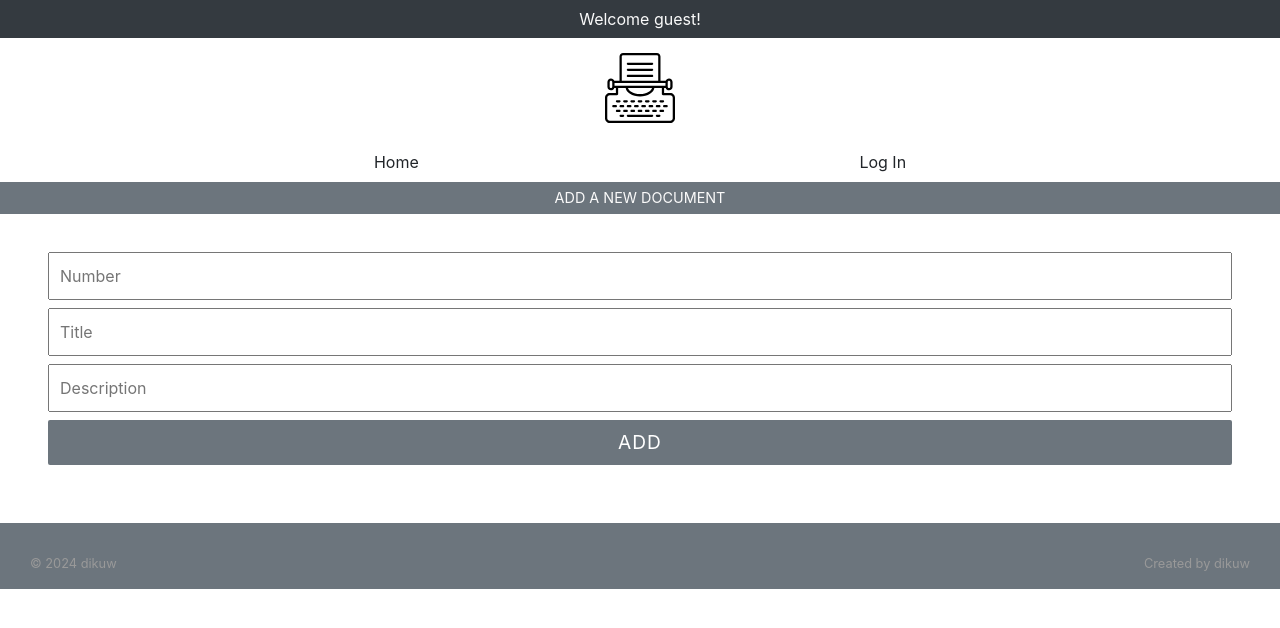
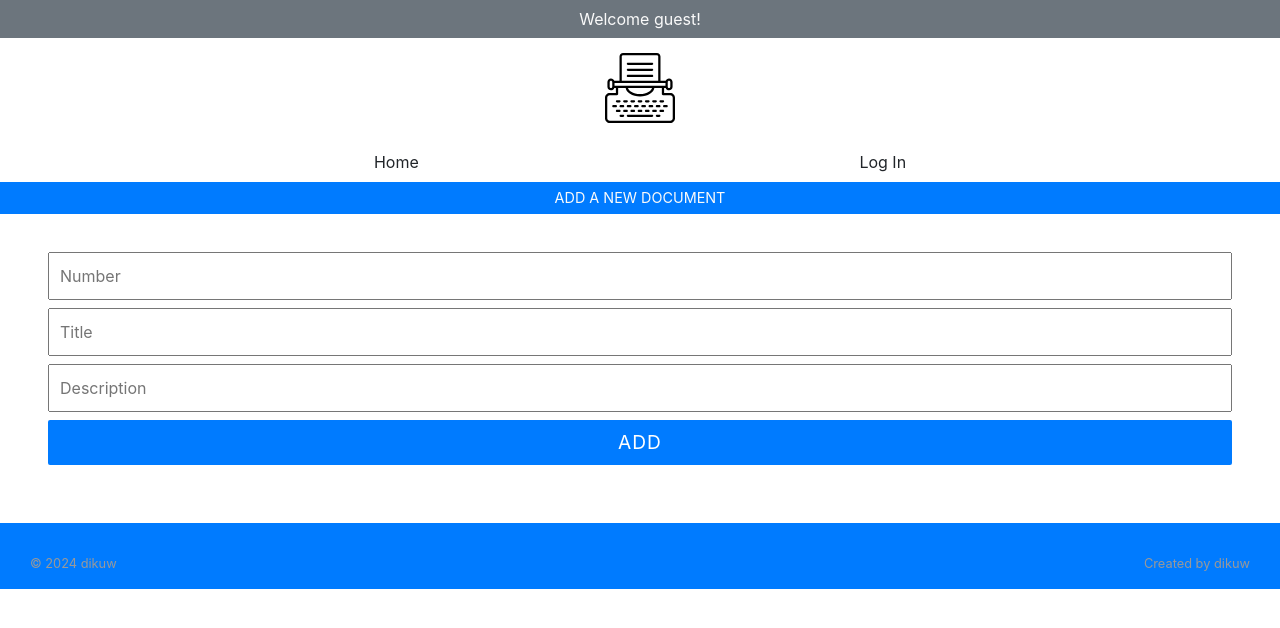
Before and after one commit to dikuw/WIWriter, a React (Vite) app in the folder frontend/: page /addDocument in a window 1280 px wide. Shown: the top 628 px of the page. Built offline with nearby package versions, Linux system fonts and the light colour scheme; no server answers.

Commit message:
set color to primary/secondary

```diff
--- a/frontend/src/components/Footer.jsx
+++ b/frontend/src/components/Footer.jsx
@@ -6,8 +6,8 @@ const StyledFooter = styled.footer`
   flex-flow: row wrap;
   padding: 30px 30px 0px 30px;
   color: var(--almostWhite);
-  background-color: var(--gray);
-  border-top: 1px solid var(--gray);
+  background-color: var(--primary);
+  border-top: 1px solid var(--primary);
   font-size: 0.8rem;
   ul {
     list-style: none;
--- a/frontend/src/components/header/Banner.jsx
+++ b/frontend/src/components/header/Banner.jsx
@@ -4,7 +4,7 @@ import styled from 'styled-components';
 const StyledBannerDiv = styled.div`
   width: 100%;
   color: var(--almostWhite);
-  background-color: var(--gray);
+  background-color: var(--primary);
   text-transform: uppercase;
   font-size: 0.9em;
   font-weight: 400;
--- a/frontend/src/components/header/TopBanner.jsx
+++ b/frontend/src/components/header/TopBanner.jsx
@@ -4,7 +4,7 @@ import styled from 'styled-components';
 const BannerDiv = styled.div`
   display: block;
   width: 100%;
-  background-color: var(--gray-dark);
+  background-color: var(--secondary);
   color:  var(--almostWhite);
   padding: 7px 10px;
   text-align: center;
--- a/frontend/src/components/main/Card.jsx
+++ b/frontend/src/components/main/Card.jsx
@@ -7,7 +7,7 @@ const StyledGridFigure = styled.figure`
   flex-shrink: 0;
   margin: 0 2rem 2rem 2rem;
   padding: 2rem;
-  border: 1px solid lightgray;
+  border: 1px solid var(--primary);
   background: var(--almostWhite);
   box-shadow: 0 0 0 5px rgba(0,0,0,0.03);
   position: relative;
--- a/frontend/src/components/navigation/AdminNavMenu.jsx
+++ b/frontend/src/components/navigation/AdminNavMenu.jsx
@@ -36,7 +36,7 @@ const Li = styled.li`
   height: 100%;
   @media (min-width: 768px) {
     :hover {
-      background-color: var(--gray);
+      background-color: var(--primary);
     }
   }
 `;
--- a/frontend/src/components/navigation/NavMenu.jsx
+++ b/frontend/src/components/navigation/NavMenu.jsx
@@ -37,7 +37,7 @@ const Li = styled.li`
   height: 100%;
   @media (min-width: 768px) {
     :hover {
-      background-color: var(--gray);
+      background-color: var(--primary);
     }
   }
 `;
--- a/frontend/src/components/shared/VisibleActionButton.jsx
+++ b/frontend/src/components/shared/VisibleActionButton.jsx
@@ -6,8 +6,8 @@ const StyledButton = styled.button`
   text-transform: uppercase;
   font-weight: 400;
   font-style: normal;
-  background: var(--gray);
-  border-color: var(--gray);
+  background: var(--primary);
+  border-color: var(--primary);
   border-radius: 2px;
   border: 0;
   color: #ffffff;
```
